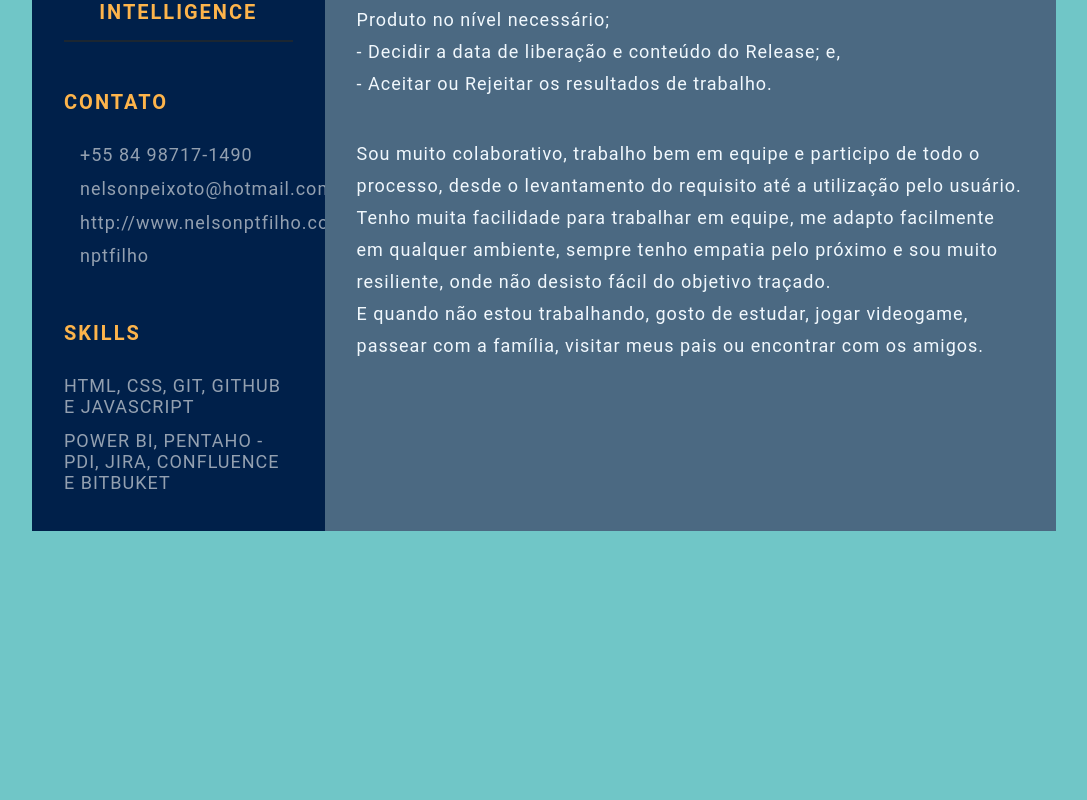
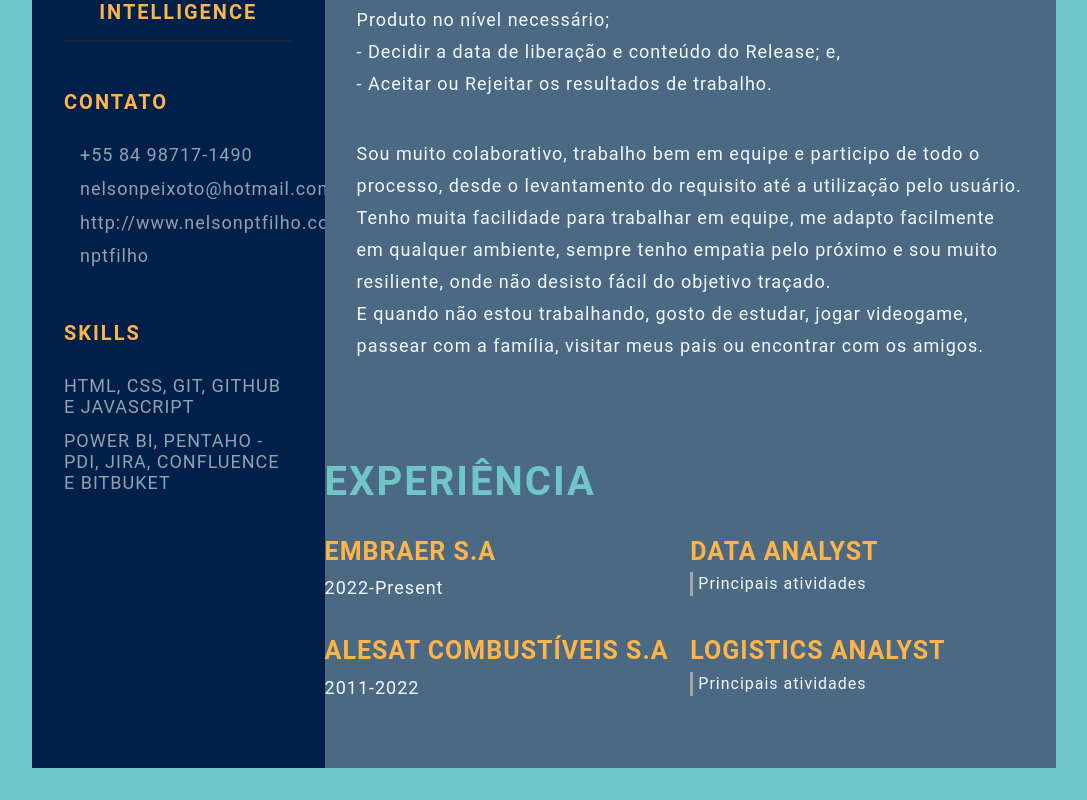
Before and after one commit to nptfilho/nptfilhogit.github.io, a plain HTML site: page index.html in a window 1280 px wide. Shown: the part 523-1323 px from the top of the page, without its empty margins (96-1183 px from the left). Before the commit the page ends 1086 px from the top, so only its background shows below. Drawn offline with Linux system fonts and the light colour scheme.

Commit message:
Feat add job description (#4)
* feature: add styles.css, image profile, modifeid index.html

* git commit -m

* feature: adding job description

```diff
--- a/index.html
+++ b/index.html
@@ -61,6 +61,33 @@
             </p>
           </section>
         </div>
+        <section class="experience gap">
+          <div class="right-title">Experiência</div>
+          <div class="experience-contents">
+            <div class="exp-left">
+              <p class="exp-company-name">Embraer S.A</p>
+              <p class="exp-time-period">2022-Present</p>
+            </div>
+            <div class="exp-right">
+              <p class="exp-position">Data Analyst</p>
+              <p class="exp-desc">
+                 Principais atividades
+              </p>
+            </div>
+          </div>
+          <div class="experience-contents">
+            <div class="exp-left">
+              <p class="exp-company-name">Alesat Combustíveis S.A</p>
+              <p class="exp-time-period">2011-2022</p>
+            </div>
+            <div class="exp-right">
+              <p class="exp-position">Logistics Analyst</p>
+              <p class="exp-desc">
+                 Principais atividades
+              </p>
+            </div>
+          </div>
+        </section>
       </section>
   </main>
 </body>
```
